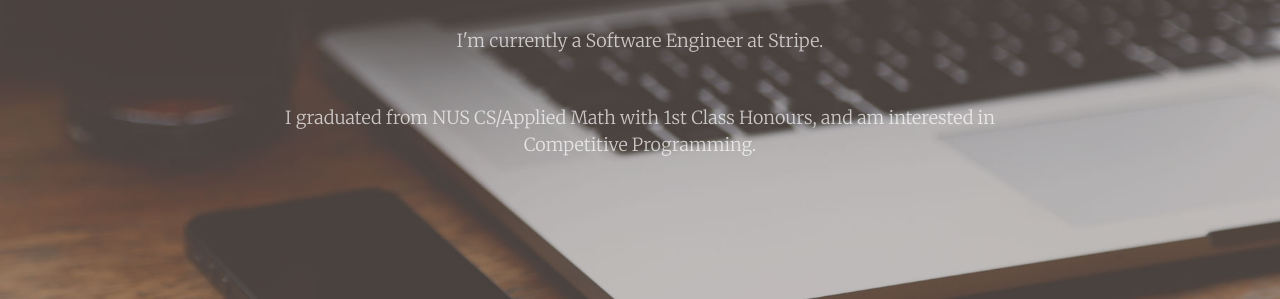
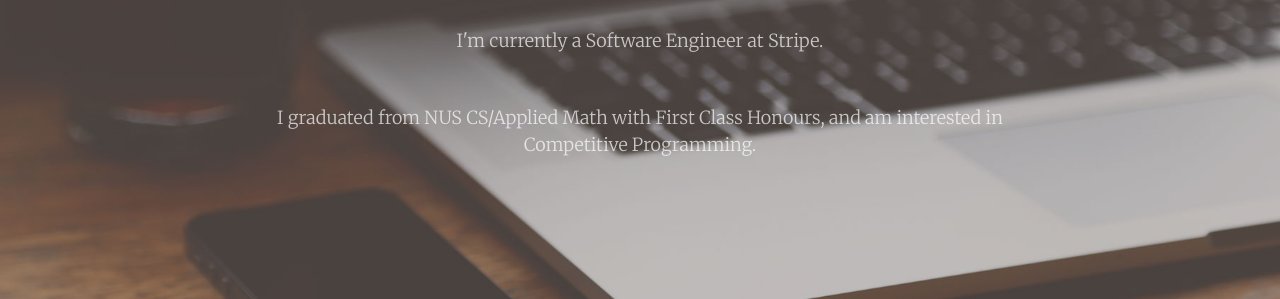
Before and after one commit to limli/limli.github.io, a Jekyll site: the page built from index.html, in a window 1280 px wide and 900 px high, scrolled down 246 px. Shown: the part 154-453 px from the top of the window. Built offline with Jekyll 4.4.1, drawn with Linux system fonts in a browser that asks for light colours; some of the changed text lies outside the part shown.

Commit message:
small changes

```diff
--- a/_includes/education.html
+++ b/_includes/education.html
@@ -11,7 +11,7 @@
         <div class="row">
             <div class="col-lg-8 col-lg-offset-2">
                 <h3 class="section-heading">National University of Singapore</h3>
-                <small class="text-muted">August 2018 - Present</small>
+                <small class="text-muted">Aug 2018 - June 2022</small>
                 <p class="bottom-margin-0">Awarded NUS Merit Scholarship to study at the School of Computing. Double degree in:</p>
                 <ul>
                     <li>
@@ -21,7 +21,7 @@
                         Applied Mathematics, CAP 4.9/5
                     </li>
                 </ul>
-                <p><a href="/N_SR_TSRPT.pdf">Unofficial transcript</a></p>
+                <p>Graduated with First Class Honours in both degrees. <a href="/N_SR_TSRPT.pdf">Unofficial transcript</a>.</p>
             </div>
         </div>
         <div class="row">
--- a/_includes/internships.html
+++ b/_includes/internships.html
@@ -16,12 +16,12 @@
             </div>
             <div class="col-lg-8 col-lg-offset-2">
                 <h3 class="section-heading">Jane Street, Software Engineer Intern</h3>
-                <small class="text-muted">May 2020 - August 2021</small>
+                <small class="text-muted">May 2020 - Aug 2021</small>
                 <p>Worked on apps in OCaml related to trading.</p>
             </div>
             <div class="col-lg-8 col-lg-offset-2">
                 <h3 class="section-heading">Google, STEP Intern</h3>
-                <small class="text-muted">May 2020 - August 2020</small>
+                <small class="text-muted">May 2020 - Aug 2020</small>
                 <p>Worked on a capstone project, a webapp hosted on Google's app engine. Project uses Java Servlets for the backend, and bootstrap for the frontend.</p>
             </div>
             <div class="col-lg-8 col-lg-offset-2">
@@ -36,9 +36,9 @@
             </div>
             <div class="col-lg-8 col-lg-offset-2">
                 <h3 class="section-heading">Undergraduate Teaching Assistant</h3>
-                <small class="text-muted">January 2019 - April 2019</small>
+                <small class="text-muted">Jan 2019 - Apr 2019</small>
                 <p>Tutor for CS2040C, Data Structures and Algorithms.  Conducted tutorials and consultations. </p>
-                <small class="text-muted">August 2020 - November 2020</small>
+                <small class="text-muted">Aug 2020 - Nov 2020</small>
                 <p>Tutor for CS3230, Design and Analysis of Algorithms.  Conducted tutorials, as well as set programming assignments. </p>
             </div>
         </div>
--- a/index.html
+++ b/index.html
@@ -1,7 +1,7 @@
 ---
 layout: page
 title: "Lim Li's Portfolio"
-description: "<p>I'm currently a Software Engineer at Stripe.</p><p>I graduated from NUS CS/Applied Math with 1st Class Honours, and am interested in Competitive Programming.</p>"
+description: "<p>I'm currently a Software Engineer at Stripe.</p><p>I graduated from NUS CS/Applied Math with First Class Honours, and am interested in Competitive Programming.</p>"
 sections:
   - experience
   - education
```
